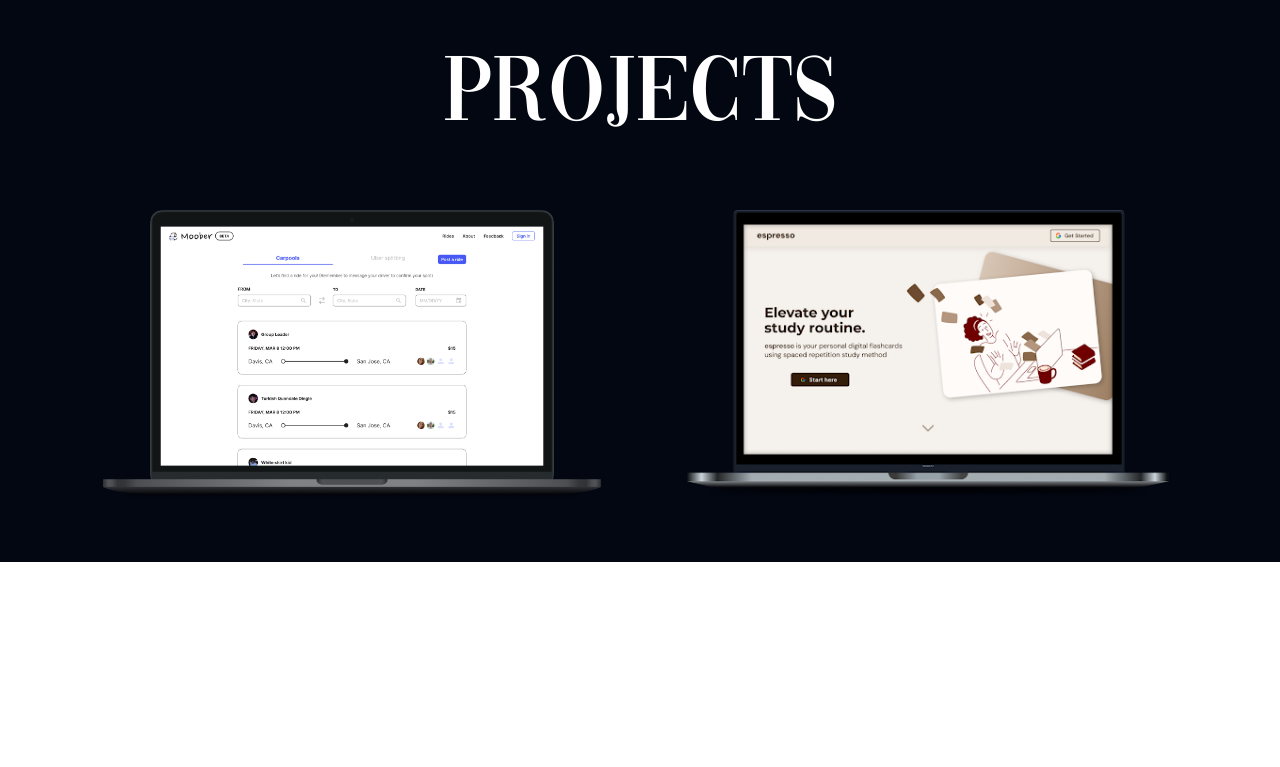
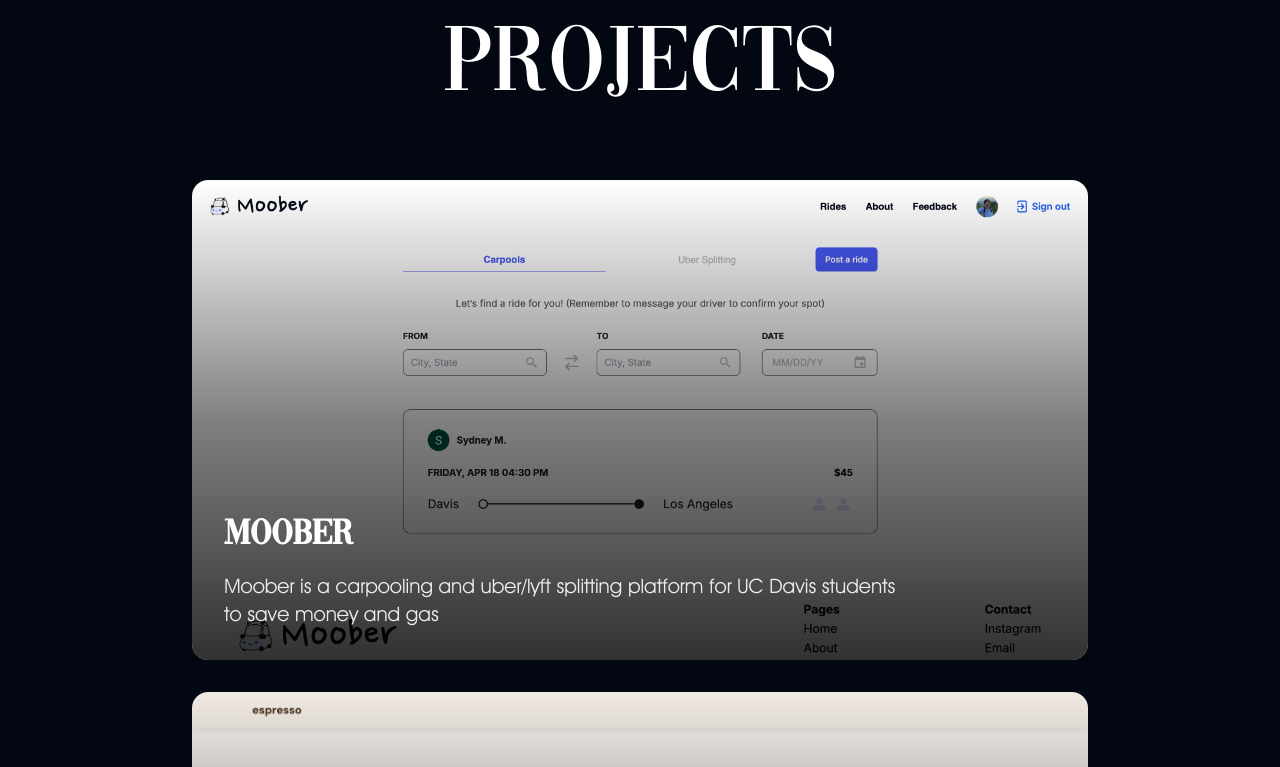
Before and after one commit to greg-chang/personal-site, a Next.js app: page / in a window 1280 px wide. Shown: the part 2000-2767 px from the top of the page. Before the commit the page ends 2562 px from the top, so only its background shows below. Built offline with nearby package versions, Linux system fonts and the light colour scheme.

Commit message:
reformatted project section to be top down and have a descriptor

```diff
--- a/src/app/components/experience.js
+++ b/src/app/components/experience.js
@@ -66,15 +66,15 @@
                     onMouseLeave={() => setHoveredItem(null)}
                     onClick={() => setSelectedExperience(exp)}
                 >
-                    <h2 className="text-5xl mb-4 transition-transform duration-300 group-hover:translate-x-2">{exp.title}</h2>
-                    <div className="flex justify-between items-center mb-2">
-                        <p className="text-lg transition-transform duration-300 group-hover:translate-x-2">{exp.description}</p>
-                        <span className="text-lg text-right relative">
+                    <h2 className="text-4xl md:text-5xl mb-4 transition-transform duration-300 group-hover:translate-x-2">{exp.title}</h2>
+                    <div className="flex flex-col md:flex-row justify-between items-start md:items-center mb-2">
+                        <p className="text-lg transition-transform duration-300 group-hover:translate-x-2 mb-2 md:mb-0">{exp.description}</p>
+                        <span className="text-lg text-left md:text-right relative transition-transform duration-300 md:transition-none group-hover:translate-x-2 md:group-hover:translate-x-0">
                             {exp.period}
 
-                            {/* Image that appears on hover */}
+                            {/* Image that appears on hover - only on larger screens */}
                             {hoveredItem === exp.id && (
-                                <div className="absolute bottom-full right-0 mb-2 z-10 animate-slide-in-from-right">
+                                <div className="hidden lg:block absolute bottom-full right-0 mb-2 z-10 animate-slide-in-from-right">
                                     <div className="max-w-[300px] h-[150px] relative overflow-hidden rounded-md animate-scale-in flex items-end justify-end">
                                         <Image
                                             src={exp.image}
--- a/src/app/components/header.js
+++ b/src/app/components/header.js
@@ -2,9 +2,9 @@
 
 function Header({ scrollToExperience }) {
   return (
-    <nav className="pb-2 flex flex-col items-center bg-black">
+    <nav className="pb-2 flex flex-col items-center bg-transparent absolute top-0 left-0 right-0 z-10">
       <ul className="flex space-x-4 ml-10 mr-10 mt-4 items-center text-white">
-        <div className="flex space-x-4  sm:text:xl md:text-2xl lg:text-3xl avgar-font ">
+        <div className="flex space-x-4 sm:text:xl md:text-2xl lg:text-3xl avgar-font ">
           <li><a href="/" className="hover:text-red-400">Home</a></li>
           <li><a href="/about" className="hover:text-red-400">About</a></li>
           <li><a onClick={scrollToExperience} className="hover:text-red-400 cursor-pointer">Experience</a></li>
--- a/src/app/components/projects.js
+++ b/src/app/components/projects.js
@@ -6,46 +6,49 @@
     const projects = [
         {
             id: 1,
-            title: "Project 1",
-            description: "Description of project 1",
-            image: "/projects/moober.png"
+            title: "Moober",
+            description: "Moober is a carpooling and uber/lyft splitting platform for UC Davis students to save money and gas",
+            image: "/projects/Moober-project.png"
         },
         {
             id: 2,
-            title: "Project 2",
-            description: "Description of project 2",
-            image: "/projects/espresso.png"
+            title: "Espresso",
+            description: "Espresso combines the space reptition of Anki and Quizlet for ",
+            image: "/projects/Espresso-project.png"
         }
     ];
 
     return (
         <div className="pb-16 px-10 lg:px-20 bg-gray-950">
-            <div className="grid grid-cols-2 gap-8 max-w-6xl mx-auto">
+            <div className="flex flex-col gap-8 max-w-4xl mx-auto">
                 {projects.map((project) => (
                     <motion.div
                         key={project.id}
                         whileHover={{ scale: 1.03 }}
                         transition={{ duration: 0.3 }}
-                        className="relative h-72 rounded-2xl overflow-hidden"
+                        className="relative h-[60vh] rounded-2xl overflow-hidden group"
                     >
-                        {/* Project image */}
-                        <div className="w-full h-full relative flex items-center justify-center">
-                            <div className="relative w-[100%] h-[100%]">
-                                <Image
-                                    src={project.image}
-                                    alt={project.title}
-                                    fill
-                                    style={{ objectFit: 'contain' }}
-                                    className="transition-transform duration-300 hover:scale-105"
-                                />
+                        {/* Project image as background */}
+                        <div className="absolute inset-0">
+                            <Image
+                                src={project.image}
+                                alt={project.title}
+                                fill
+                                style={{ objectFit: 'cover', objectPosition: 'center 0%'}}
+                            />
+                        </div>
+
+                        {/* Content overlay */}
+                        <div className="absolute inset-0 bg-gradient-to-t from-black/80 via-black/50 to-transparent">
+                            <div className="absolute bottom-0 left-0 right-0 p-8">
+                                <div className="flex justify-between items-baseline mb-4">
+                                    <h2 className="text-4xl font-bold text-white vouge-font">{project.title}</h2>
+                                </div>
+                                <p className="text-xl text-white/90 avgar-font max-w-2xl">
+                                    {project.description}
+                                </p>
                             </div>
                         </div>
-
-                        {/* Black transparent text box at bottom */}
-                        {/* <div className="mt-10 absolute bottom-0 left-0 right-0 bg-black/50 p-4 rounded-b-2xl backdrop-blur-sm">
-                            <h3 className="text-xl font-bold mb-1 text-white avgar-font">{project.title}</h3>
-                            <p className="text-gray-200 avgar-font">{project.description}</p>
-                        </div> */}
                     </motion.div>
                 ))}
             </div>
--- a/src/app/globals.css
+++ b/src/app/globals.css
@@ -48,7 +48,7 @@
 }
 
 .bg-container {
-  background-image: url('/hogaartbg.jpg');
+  background-image: url('/hogaartbg.jpeg');
   background-size: cover;
   background-position: center;
   background-repeat: no-repeat;
--- a/src/app/page.js
+++ b/src/app/page.js
@@ -20,7 +20,7 @@
     experienceRef.current?.scrollIntoView({ behavior: 'smooth' });
   };
 
-  const phrases = ["CS student @ UCD", "software engineer", "full stack developer", "product manager", "data scientist", "Visual Art Hobbyist"];
+  const phrases = ["CS student @ UCD", "software engineer", "product manager", "data scientist", "Visual Art Hobbyist"];
 
   useEffect(() => {
     const handleTyping = () => {
@@ -49,11 +49,11 @@
   }, [text, isDeleting, loopNum, typingSpeed, phrases]);
 
   return (
-    <main>
+    <main className="relative">
       <Header scrollToExperience={scrollToExperience} />
-      <div className="bg-container relative min-h-[95vh]">
+      <div className="bg-container relative min-h-screen">
         <div className="flex flex-col items-end pr-10 lg:pr-20">
-          <h1 className="text-white text-4xl md:text-6xl lg:text-8xl mt-10">Gregory Chang</h1>
+          <h1 className="text-white text-4xl md:text-6xl lg:text-8xl mt-20">Gregory Chang</h1>
           <div className="text-white text-2xl md:text-3xl lg:text-4xl mt-4 flex">
             <span className="avgar-font">I'm a </span>
             <span className="typing-text ml-2 avgar-font text-red-400">{text}</span>
@@ -73,17 +73,11 @@
       </div>
 
       <div ref={experienceRef} className="flex flex-col items-center pt-20 bg-white">
-        <motion.h1
-          initial={{ opacity: 0, y: 50 }}
-          whileInView={{ opacity: 1, y: 0 }}
-          transition={{ duration: 0.5 }}
-          viewport={{ once: true }}
-          className="text-black text-5xl md:text-6xl lg:text-8xl mb-16"
-        >
-          Experiences
-        </motion.h1>
+        <h1 className="text-black text-5xl md:text-6xl lg:text-8xl mb-16">Experiences</h1>
+        {/* <h1 className="text-black text-5xl md:text-6xl lg:text-8xl mb-16 ">Experiences</h1> */}
       </div>
-      <div className="min-h-[85vh] flex flex-col items-start mr-20 ml-20 bg-white">
+
+      <div className="min-h-[85vh] flex flex-col items-start mx-10 md:mx-20  bg-white">
         <Experience />
       </div>
 
```
Also changed, not shown: public/projects/Espresso-project.png (added), public/projects/Moober-project.png (added), src/app/content/experiences/aggieworks-swe.md (added), src/app/content/experiences/datalab-datascience.md (added).
